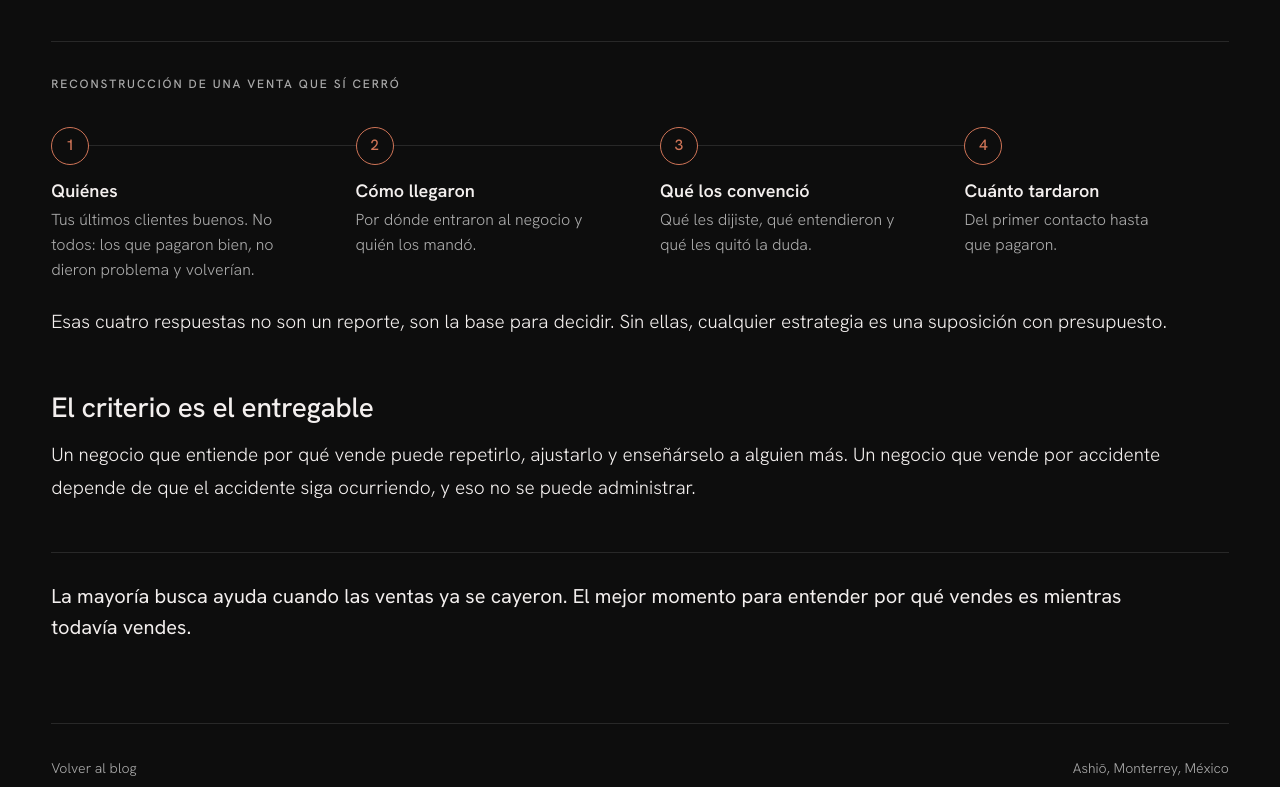
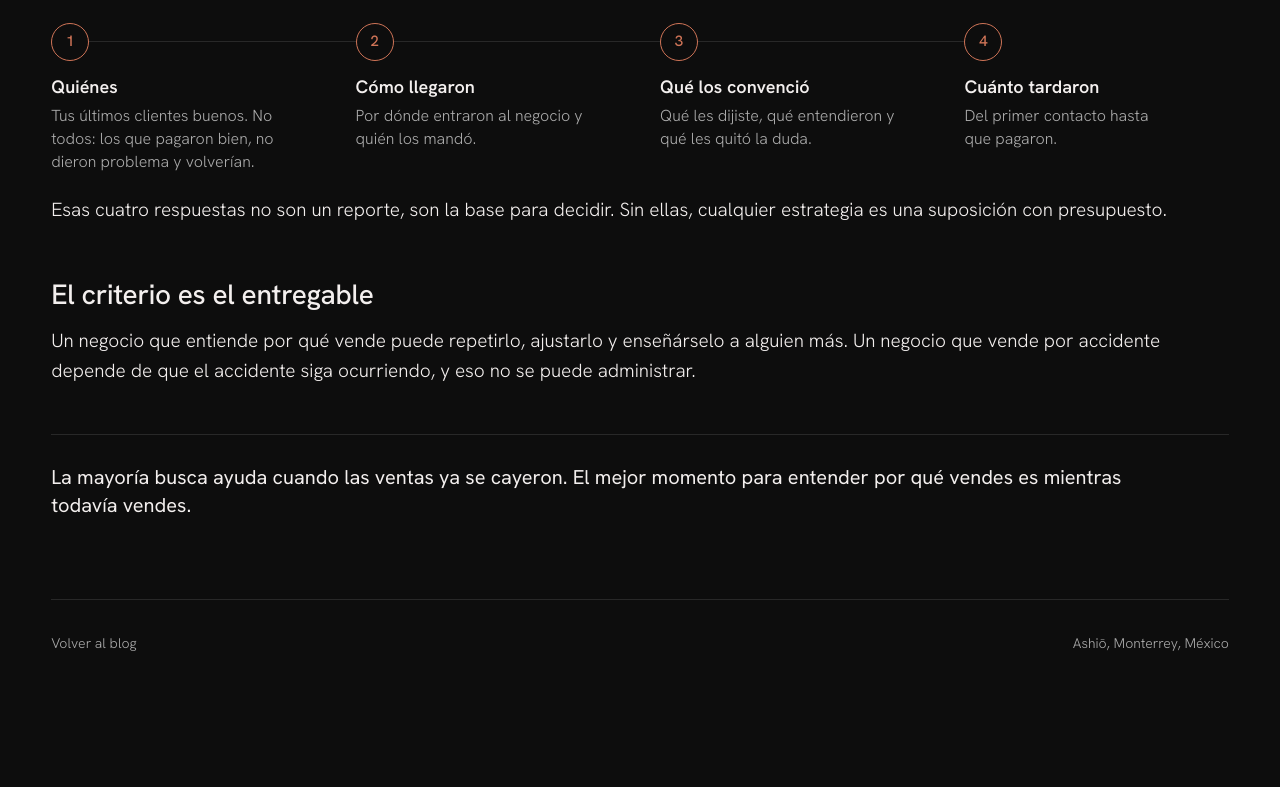
Before and after one commit to brandonchipotle/Ashio.mx, a plain HTML site: page blog/ventas-por-accidente/index.html in a window 1280 px wide. Shown: the part 2010-2797 px from the top of the page. After the commit the page ends 2729 px from the top, so only its background shows below. Drawn offline with Linux system fonts and the light colour scheme.

Commit message:
Reduce el interlineado del blog
Cuerpo de 1.75 a 1.58, bajada a 1.32, cierre a 1.42 y texto del
diagrama a 1.45.

Co-Authored-By: Claude Opus 5 <noreply@anthropic.com>
Claude-Session: https://claude.ai/code/session_01VoTxHFgV1TvDHuqw4eBAbQ

```diff
--- a/assets/blog.css
+++ b/assets/blog.css
@@ -21,7 +21,7 @@ body{
   font-family:var(--font);
   font-weight:300;
   font-size:1.1875rem;
-  line-height:1.75;
+  line-height:1.58;
   -webkit-font-smoothing:antialiased;
   text-rendering:optimizeLegibility;
   padding:0 clamp(1.25rem,4vw,4.5rem);
@@ -79,7 +79,7 @@ h1{
   margin-top:1.125rem;
   font-size:clamp(1.25rem,3vw,1.5rem);
   font-weight:300;
-  line-height:1.45;
+  line-height:1.32;
   color:var(--muted);
   text-wrap:pretty;
 }
@@ -121,7 +121,7 @@ li strong{font-weight:600}
   border-top:1px solid var(--line);
   font-size:1.25rem;
   font-weight:400;
-  line-height:1.55;
+  line-height:1.42;
 }
 p strong{font-weight:600}
 a{color:inherit}
@@ -221,7 +221,7 @@ a{color:inherit}
   margin-top:.375rem;
   max-width:28rem;
   font-size:1rem;
-  line-height:1.55;
+  line-height:1.45;
   color:var(--muted);
 }
 
```
